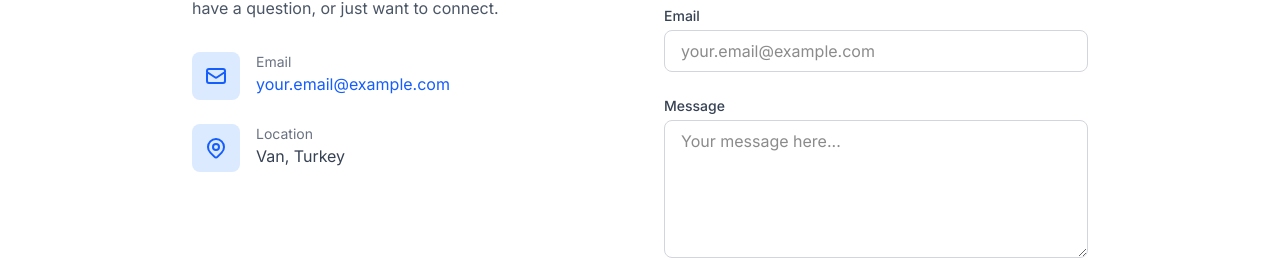
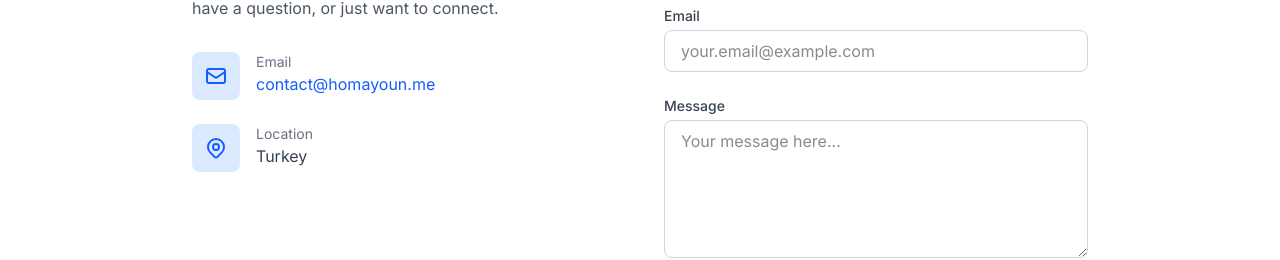
Before and after one commit to homayoun-asghari/portfolio, a Next.js app: page /contact in a window 1280 px wide. Shown: the part 328-588 px from the top of the page. Built offline with nearby package versions, Linux system fonts and the light colour scheme.

Commit message:
chore: update contact information and translations
- Update email in contact page to contact@homayoun.me
- Simplify location to just country in both English and Turkish translations

```diff
--- a/src/app/contact/page.tsx
+++ b/src/app/contact/page.tsx
@@ -109,10 +109,10 @@ export default function ContactPage() {
                       {t("Contact.email")}
                     </p>
                     <a
-                      href="mailto:your.email@example.com"
+                      href="mailto:contact@homayoun.me"
                       className="text-blue-600 dark:text-blue-400 hover:underline"
                     >
-                      your.email@example.com
+                      contact@homayoun.me
                     </a>
                   </div>
                 </div>
--- a/src/i18n/locales/en/translation.json
+++ b/src/i18n/locales/en/translation.json
@@ -23,7 +23,7 @@
     "infoText": "Feel free to reach out if you're looking for a developer, have a question, or just want to connect.",
     "email": "Email",
     "location": "Location",
-    "city": "Van, Turkey",
+    "city": "Turkey",
     "form": {
       "name": "Name",
       "email": "Email",
--- a/src/i18n/locales/tr/translation.json
+++ b/src/i18n/locales/tr/translation.json
@@ -23,7 +23,7 @@
     "infoText": "Bir geliştirici arıyorsanız, sorunuz varsa veya sadece bağlantı kurmak istiyorsanız bana ulaşabilirsiniz.",
     "email": "E-posta",
     "location": "Konum",
-    "city": "Van, Türkiye",
+    "city": "Türkiye",
     "form": {
       "name": "İsim",
       "email": "E-posta",
```
